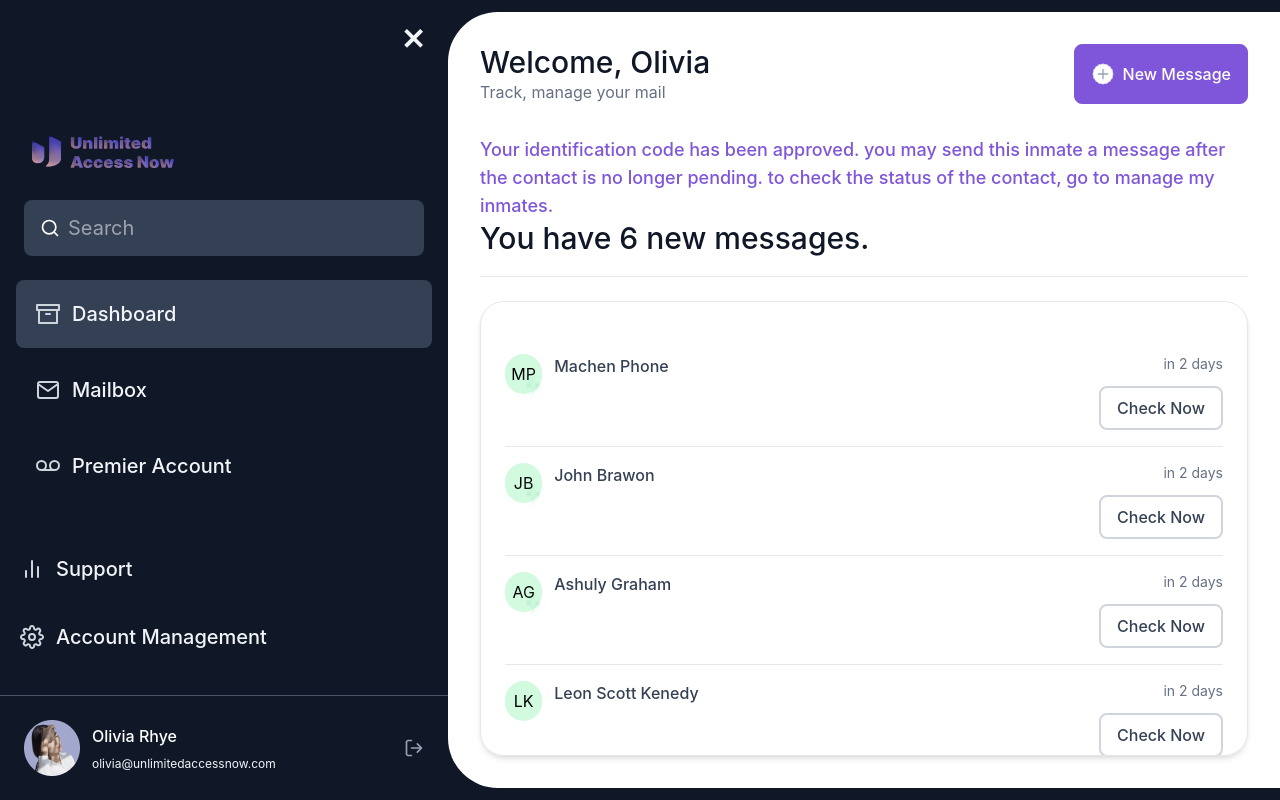
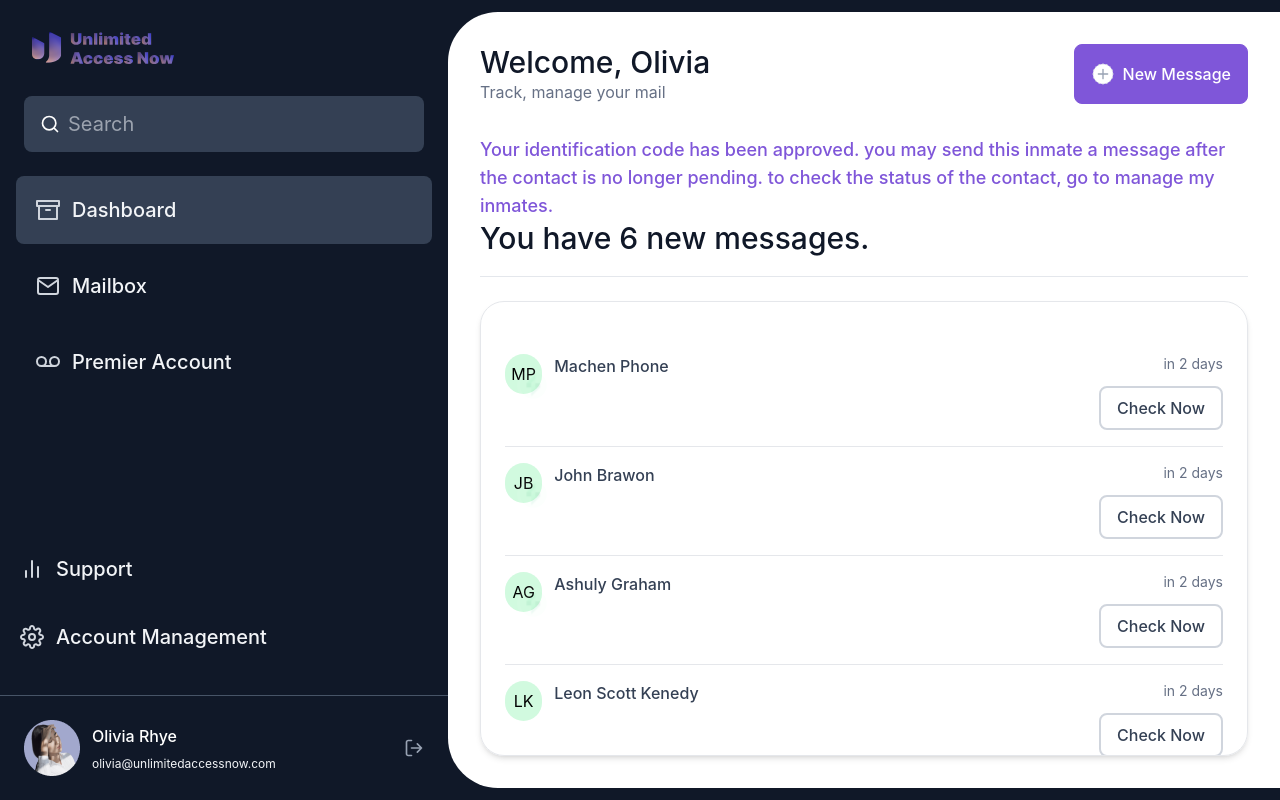
Before and after one commit to King-Mufasa/Unlimited_Access, a React (Create React App) app: page /dashboard in a window 1280 px wide. Built offline with nearby package versions, Linux system fonts and the light colour scheme.

Commit message:
fix sidebar

```diff
--- a/src/layout/sidebar/sidebar.jsx
+++ b/src/layout/sidebar/sidebar.jsx
@@ -16,7 +16,10 @@ const SideBar = () => {
             <img src="/assets/image/logo.svg" alt="Unlimited Access" />
           </Link>
         </div>
-        <button className="hover:scale-125 active:scale-100 duration-75" onClick={() => setExpand(!expand)}>
+        <button
+          className="hover:scale-125 active:scale-100 duration-75"
+          onClick={() => setExpand(!expand)}
+        >
           <img src="/assets/icon/ico_menu.svg" alt="hamburger" />
         </button>
       </div>
@@ -25,7 +28,7 @@ const SideBar = () => {
           expand ? "translate-x-0 " : "translate-x-full"
         }`}
       >
-        <div className="w-full flex justify-end px-4 mb-8 h-18">
+        <div className="w-full flex justify-end px-4 mb-8 h-18 md:hidden">
           <button
             className="transform rotate-45 text-5xl text-app-gray-100 hover:scale-125 active:scale-100 duration-75"
             onClick={() => setExpand(false)}
```
